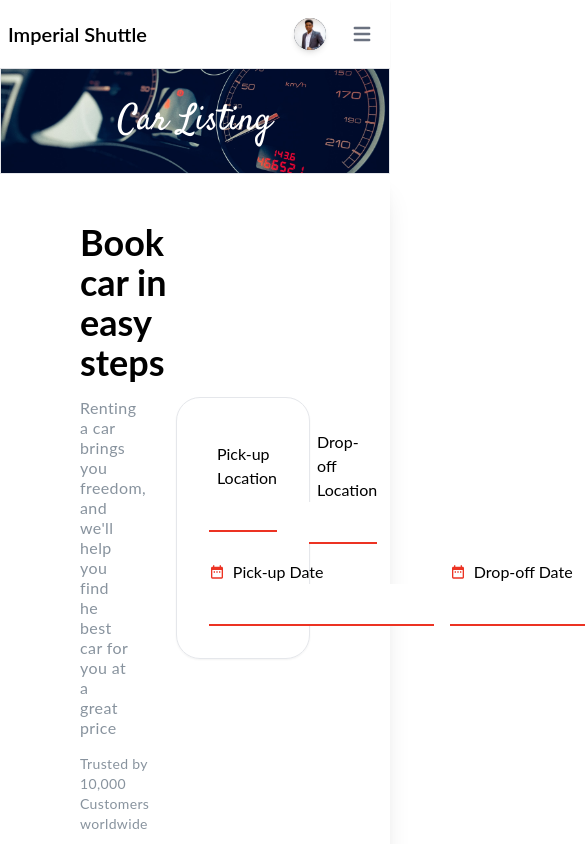
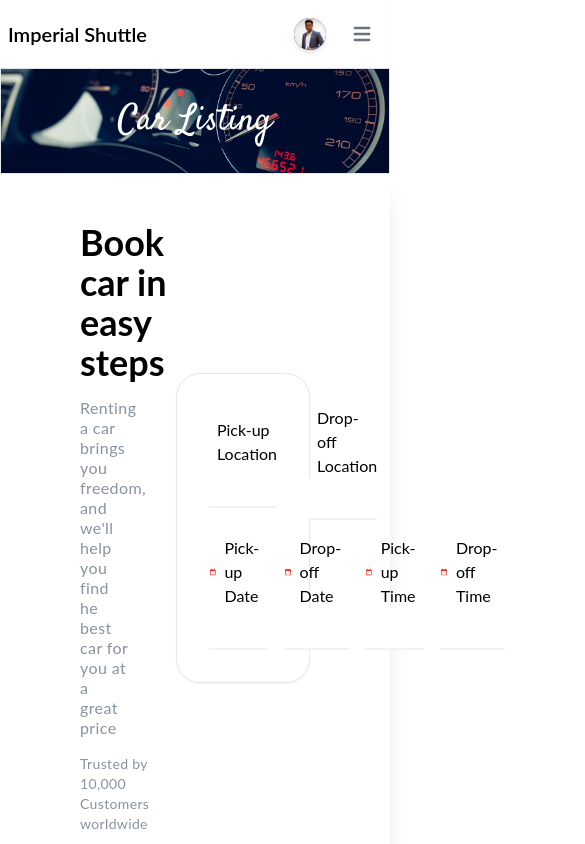
Before and after one commit to MockingJay-TC/customer-imperial_shuttle, a React (Create React App) app: page /car-listing in a window 390 px wide. Shown: the top 844 px of the page, 585 px wide, since content can reach past the window. Built offline with nearby package versions, Linux system fonts and the light colour scheme.

Commit message:
responsive

```diff
--- a/src/Views/CarListings/CarListing.jsx
+++ b/src/Views/CarListings/CarListing.jsx
@@ -35,7 +35,7 @@ const CarListing = () => {
               </div>
               <input
                 type="text"
-                className="border-x-0 border-t-0 outline-none border-b-2 border-[#ec3323] focus:ring-0 w-full"
+                className="border-x-0 border-t-0 outline-none border-b-2 border-[#f3f3f3] focus:ring-0 focus:border-[#ec3323] w-full"
               />
             </div>
             {/* right */}
@@ -46,7 +46,7 @@ const CarListing = () => {
               </div>
               <input
                 type="text"
-                className="border-x-0 border-t-0 outline-none border-b-2 border-[#ec3323] focus:ring-0 w-full"
+                className="border-x-0 border-t-0 outline-none border-b-2 border-[#f3f3f3] focus:ring-0 focus:border-[#ec3323] w-full"
               />
             </div>
           </div>
@@ -59,7 +59,7 @@ const CarListing = () => {
               </div>
               <input
                 type="text"
-                className="border-x-0 border-t-0 outline-none border-b-2 border-[#ec3323] focus:ring-0 "
+                className="border-x-0 w-full border-t-0 outline-none border-b-2 border-[#f3f3f3] focus:ring-0 focus:border-[#ec3323]"
               />
             </div>
             <div>
@@ -69,7 +69,7 @@ const CarListing = () => {
               </div>
               <input
                 type="text"
-                className="border-x-0 border-t-0 outline-none border-b-2 border-[#ec3323] focus:ring-0 "
+                className="border-x-0 w-full border-t-0 outline-none border-b-2 border-[#f3f3f3] focus:ring-0 focus:border-[#ec3323]"
               />
             </div>
             <div>
@@ -79,7 +79,7 @@ const CarListing = () => {
               </div>
               <input
                 type="text"
-                className="border-x-0 border-t-0 outline-none border-b-2 border-[#ec3323] focus:ring-0 "
+                className="border-x-0 w-full border-t-0 outline-none border-b-2 border-[#f3f3f3] focus:ring-0 focus:border-[#ec3323]"
               />
             </div>
             <div>
@@ -89,7 +89,7 @@ const CarListing = () => {
               </div>
               <input
                 type="text"
-                className="border-x-0 border-t-0 outline-none border-b-2 border-[#ec3323] focus:ring-0 "
+                className="border-x-0 w-full border-t-0 outline-none border-b-2 border-[#f3f3f3] focus:ring-0 focus:border-[#ec3323]"
               />
             </div>
           </div>
@@ -99,7 +99,7 @@ const CarListing = () => {
       {/* cars */}
       <div className="bg-[#f2f2f2] flex justify-start py-10 px-20">
         {/* left */}
-        <div className="h-full border-2 border-gray-300 p-8 rounded-3xl w-1/4 ">
+        <div className="h-full border-2 border-gray-300 p-8 rounded-3xl w-1/3 3xl:w-1/4 ">
           <div className="flex items-center gap-2  font-bold text-xl">
             <h3>Filter By</h3>
             <BiFilter />
--- a/tailwind.config.js
+++ b/tailwind.config.js
@@ -2,6 +2,9 @@ module.exports = {
   content: ["./src/**/*.{js,jsx,ts,tsx}", "./node_modules/flowbite/**/*.js"],
   theme: {
     extend: {
+      screens: {
+        "3xl": "1600px",
+      },
       backgroundImage: {
         about: "url('speed.jpg')",
       },
```
